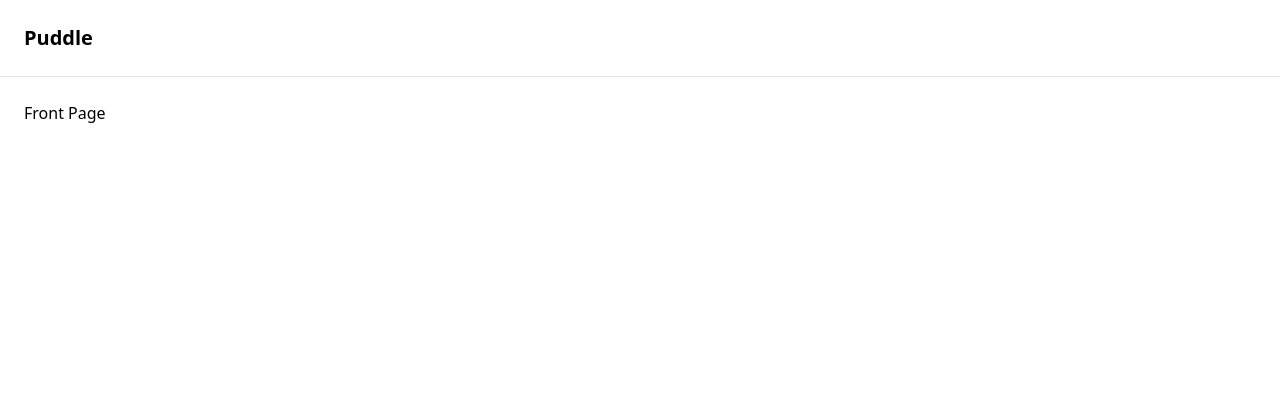
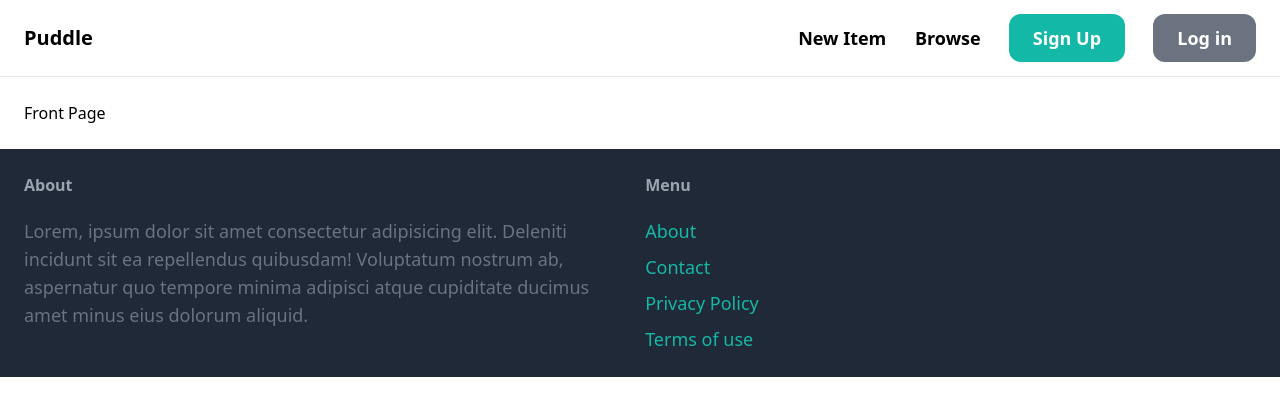
Before and after one commit to neveszz/puddle, a Django app: page / in a window 1280 px wide. Shown: the top 416 px of the page. Run offline with Django 4.2, Linux system fonts and the light colour scheme; some libraries are stand-ins or nearby versions.

Commit message:
added footer menu

```diff
--- a/puddle/core/templates/core/base.html
+++ b/puddle/core/templates/core/base.html
@@ -11,6 +11,13 @@
 <body>
     <nav class="py-6 px-6 flex justify-between items-center border-b border-gray-200">
         <a href="/" class="text-xl font-semibold">Puddle</a>
+
+        <div class="space-x-6">
+            <a href="" class="text-lg font-semibold hover:text-gray-500">New Item </a>
+            <a href="" class="text-lg font-semibold hover:text-gray-500">Browse</a>
+            <a href="" class="px-6 py-3 text-lg font-semibold bg-teal-500 text-white rounded-xl hover:bg-teal-700">Sign Up</a>
+            <a href="" class="px-6 py-3 text-lg font-semibold bg-gray-500 text-white rounded-xl hover:bg-gray-700">Log in</a>
+        </div>
     </nav>
     <div class="px-6 py-6">
 
@@ -19,6 +26,24 @@
     {% endblock content %}
 
     </div>
+    <footer class="py-6 px-6 flex justify-between bg-gray-800">
+        <div class="w-2/3 pr-10">
+            <h3 class="mb-5 font-semibold text-gray-400">About</h3>
+            <p class="text-lg text-gray-500">Lorem, ipsum dolor sit amet consectetur adipisicing elit. Deleniti incidunt sit ea repellendus quibusdam! Voluptatum nostrum ab, aspernatur quo tempore minima adipisci atque cupiditate ducimus amet minus eius dolorum aliquid.</p>
+        </div>
+        <div class="w-2/3">
+            <h3 class="mb-5 font-semibold text-gray-400">Menu</h3>
+            <ul class="space-y-2">
+                <li><a href="" class="text-lg text-teal-500 hover:text-teal-700">About</a></li>
+                <li><a href="" class="text-lg text-teal-500 hover:text-teal-700">Contact</a></li>
+                <li><a href="" class="text-lg text-teal-500 hover:text-teal-700">Privacy Policy</a></li>
+                <li><a href="" class="text-lg text-teal-500 hover:text-teal-700">Terms of use</a></li>
+
+
+            </ul>
+
+        </div>
+    </footer>
 
 </body>
 </html>
```
